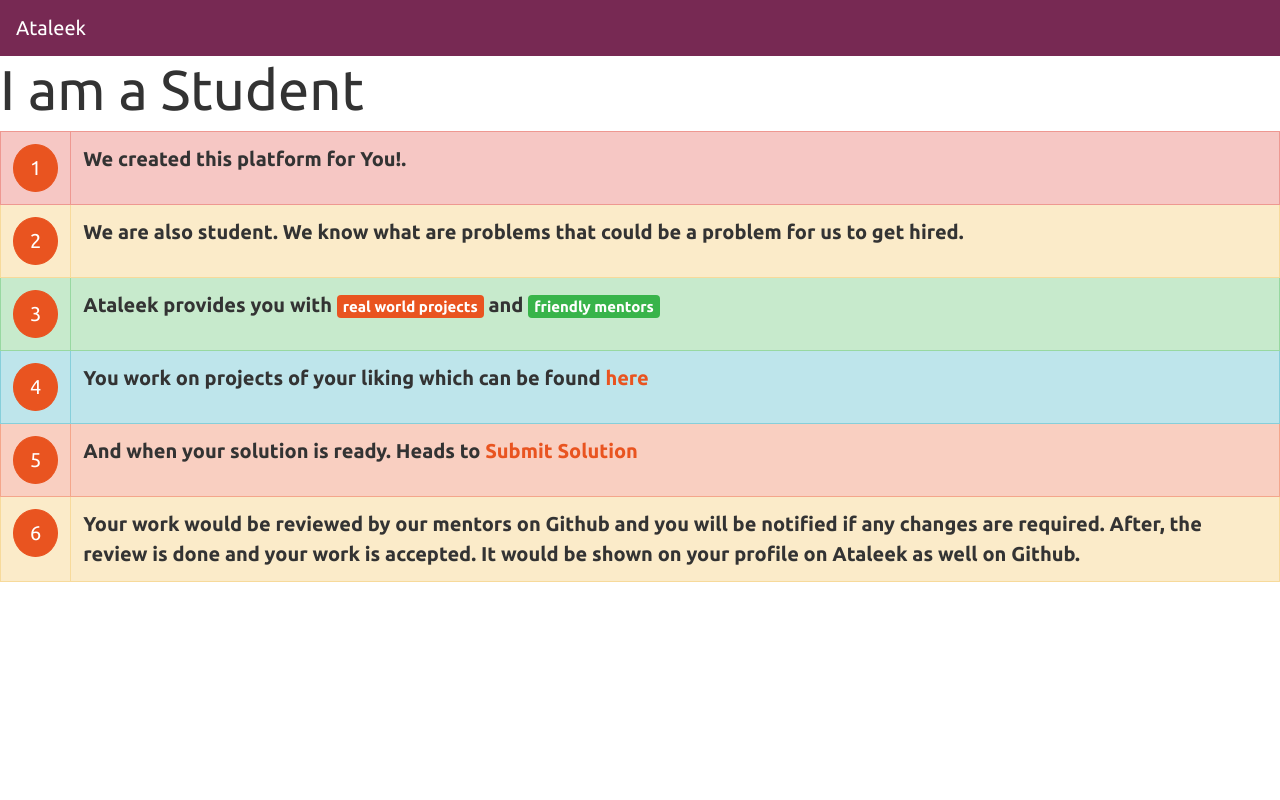
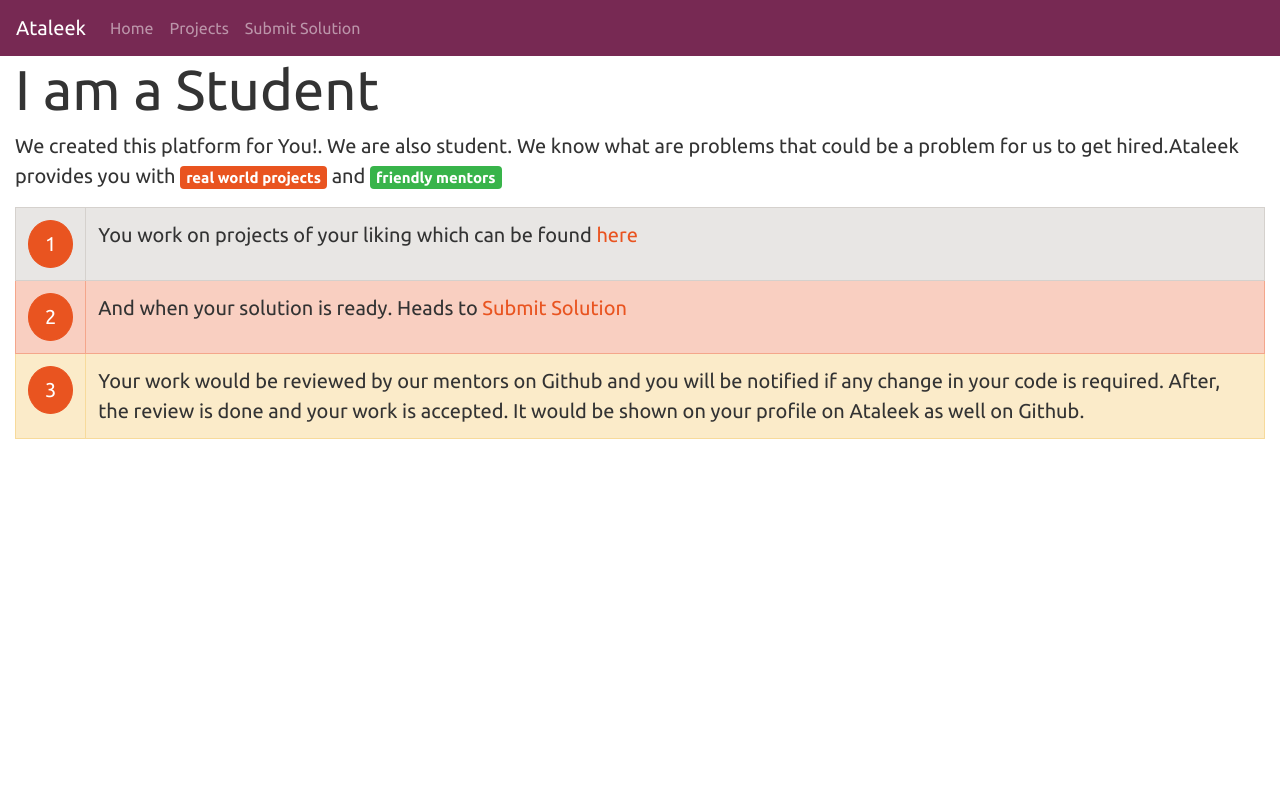
Before and after one commit to ahmedbilal/ataleek-website, a Flask app: page /student in a window 1280 px wide. Run offline with Flask 2, Linux system fonts and the light colour scheme; some libraries are stand-ins or nearby versions.

Commit message:
base.html - Updates layout to use container-fluid class and flex layout
index.html
- Add better description

student.html
- Update look

app.py
- delete user's token upon logout
- authorized() now looks for next_url instead of next
- student() view now shows navbar

```diff
--- a/app.py
+++ b/app.py
@@ -144,8 +144,11 @@
     return render_template("index.html", nav=nav)
 
 
-@app.route('/login')
-def login():
+@app.route('/login', defaults={"next_url": "/"})
+@app.route('/login/<path:next_url>')
+def login(next_url):
+    redirect_uri = url_for("authorized", next=next_url)
+    print(redirect_uri)
     return github.authorize(scope="public_repo")
     # if session.get('user_id', None) is None:
     #     return github.authorize()
@@ -156,16 +159,18 @@
 
 @app.route('/logout')
 def logout():
+    User.delete_by_id(session.get('user_id'))
+
     session.pop('user_id', None)
     g.user = None
     flash("User Logged Out")
-    return redirect(url_for('index'))
+    return redirect(url_for("index"))
 
 
 @app.route('/github-callback')
 @github.authorized_handler
 def authorized(oauth_token):
-    next_url = request.args.get('next') or url_for('index')
+    next_url = request.args.get('next_url') or url_for('index')
     if oauth_token is None:
         flash("Authorization failed.")
         return redirect(next_url)
@@ -383,7 +388,7 @@
 
 @app.route('/student')
 def student():
-    return render_template("student.html")
+    return render_template("student.html", nav=nav)
 
 
 if __name__ == '__main__':
--- a/helpers.py
+++ b/helpers.py
@@ -1,8 +1,9 @@
-from functools import wraps
-from flask import (request, url_for, redirect, session)
 from dataclasses import dataclass
 from datetime import datetime
+from functools import wraps
 from urllib.parse import urlparse
+
+from flask import (request, url_for, redirect, session)
 
 
 class Link(object):
@@ -29,7 +30,7 @@
     @wraps(f)
     def decorated_function(*args, **kwargs):
         if not session.get("user_id", None):
-            return redirect(url_for('login', next=request.url))
+            return redirect(url_for('login', next_url=request.url))
         return f(*args, **kwargs)
     return decorated_function
 
--- a/templates/base.html
+++ b/templates/base.html
@@ -9,10 +9,20 @@
 
 
     <title>{% block title %}{% endblock %} | Ataleek</title>
+        <style>
+            body {
+                min-height: 100vh;
+            }
+
+            .flex-fill {
+                flex: 1 1 auto;
+            }
+        </style>
     {% endblock %}
 </head>
-<body>
-<nav class="navbar navbar-expand-lg navbar-dark bg-dark">
+<body class="d-flex flex-column">
+<header>
+    <nav class="navbar navbar-expand-lg navbar-dark bg-dark">
   <a class="navbar-brand" href="/">Ataleek</a>
   <button class="navbar-toggler" type="button" data-toggle="collapse" data-target="#navbarSupportedContent" aria-controls="navbarSupportedContent" aria-expanded="false" aria-label="Toggle navigation">
     <span class="navbar-toggler-icon"></span>
@@ -36,7 +46,8 @@
       {#    </form>#}
   </div>
 </nav>
-
+</header>
+<main class="container-fluid flex-fill">
     <div id="content">
         {% with messages = get_flashed_messages(with_categories=true) %}
             {% if messages %}
@@ -59,9 +70,12 @@
         {% endwith %}
 
         {% block content %}{% endblock %}</div>
+</main>
+<footer>
     <div id="footer">
         {% block footer %}
         {% endblock %}
     </div>
+</footer>
 </body>
 </html>
--- a/templates/student.html
+++ b/templates/student.html
@@ -6,58 +6,39 @@
 {% block content %}
     <div>
         <h1 class="display-4">I am a Student</h1>
+        <p class="lead">
+            We created this platform for <b>You!</b>. We are also student. We know what are problems
+            that could be a problem for us to get hired.Ataleek provides you with
+            <span class="badge badge-primary">real world projects</span> and
+            <span class="badge badge-success">friendly mentors</span>
+        </p>
         <div class="row">
             <div class="col-md-12">
                 <table class="table table-bordered">
                     <tbody>
-                    <tr class="table-danger">
+                    <tr class="table-secondary">
                         <td class="text-center">
                             <button class="btn btn-primary btn-lg rounded-circle">1</button>
                         </td>
-                        <td class="font-weight-bold lead">We created this platform for You!.</td>
-
-                    </tr>
-                    <tr class="table-warning">
-                        <td class="text-center">
-                            <button class="btn btn-primary btn-lg rounded-circle">2</button>
-                        </td>
-                        <td class="font-weight-bold lead ">We are also student. We know what are problems
-                            that could be a problem for us to get hired.
-                        </td>
-                    </tr>
-                    <tr class="table-success">
-                        <td class="text-center">
-                            <button class="btn btn-primary btn-lg rounded-circle">3</button>
-                        </td>
-                        <td class="font-weight-bold lead">Ataleek provides you with
-                            <span class="badge badge-primary">real world projects</span> and
-                            <span class="badge badge-success">friendly mentors</span></td>
-                    </tr>
-                    <tr class="table-info">
-                        <td class="text-center">
-                            <button class="btn btn-primary btn-lg rounded-circle">4</button>
-                        </td>
-                        <td class="font-weight-bold lead">You work on projects of your liking which can be found
+                        <td class="lead">You work on projects of your liking which can be found
                             <a href="{{ url_for('list_projects') }}">here</a></td>
                     </tr>
 
                     <tr class="table-primary">
                         <td class="text-center">
-                            <button class="btn btn-primary btn-lg rounded-circle">5</button>
+                            <button class="btn btn-primary btn-lg rounded-circle">2</button>
                         </td>
-                        <td class="font-weight-bold lead">And when your solution is ready. Heads to <a
+                        <td class="lead">And when your solution is ready. Heads to <a
                                 href="{{ url_for('submit_solution') }}">Submit Solution</a></td>
                     </tr>
 
                     <tr class="table-warning">
                         <td class="text-center">
-                            <button class="btn btn-primary btn-lg rounded-circle">6</button>
+                            <button class="btn btn-primary btn-lg rounded-circle">3</button>
                         </td>
-                        <td class="font-weight-bold lead">Your work would be reviewed by our mentors on Github and you
-                            will be notified
-                            if any changes are required. After, the review is done and your work is accepted. It would
-                            be shown on your profile
-                            on Ataleek as well on Github.
+                        <td class="lead">Your work would be reviewed by our mentors on Github and you
+                            will be notified if any change in your code is required. After, the review is done and your
+                            work is accepted. It would be shown on your profile on Ataleek as well on Github.
                         </td>
                     </tr>
 
```
Also changed, not shown: templates/index.html (+15 -3 lines), database.db.
